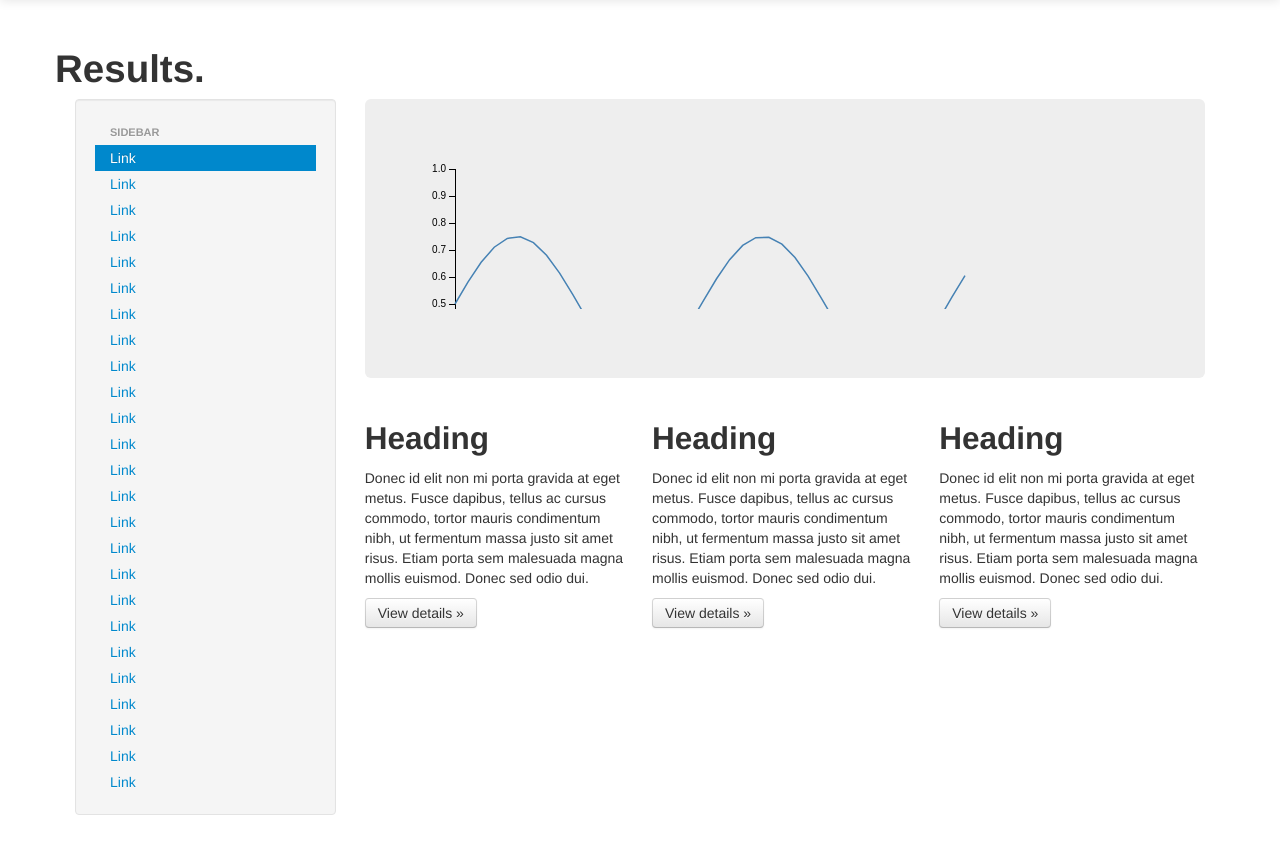
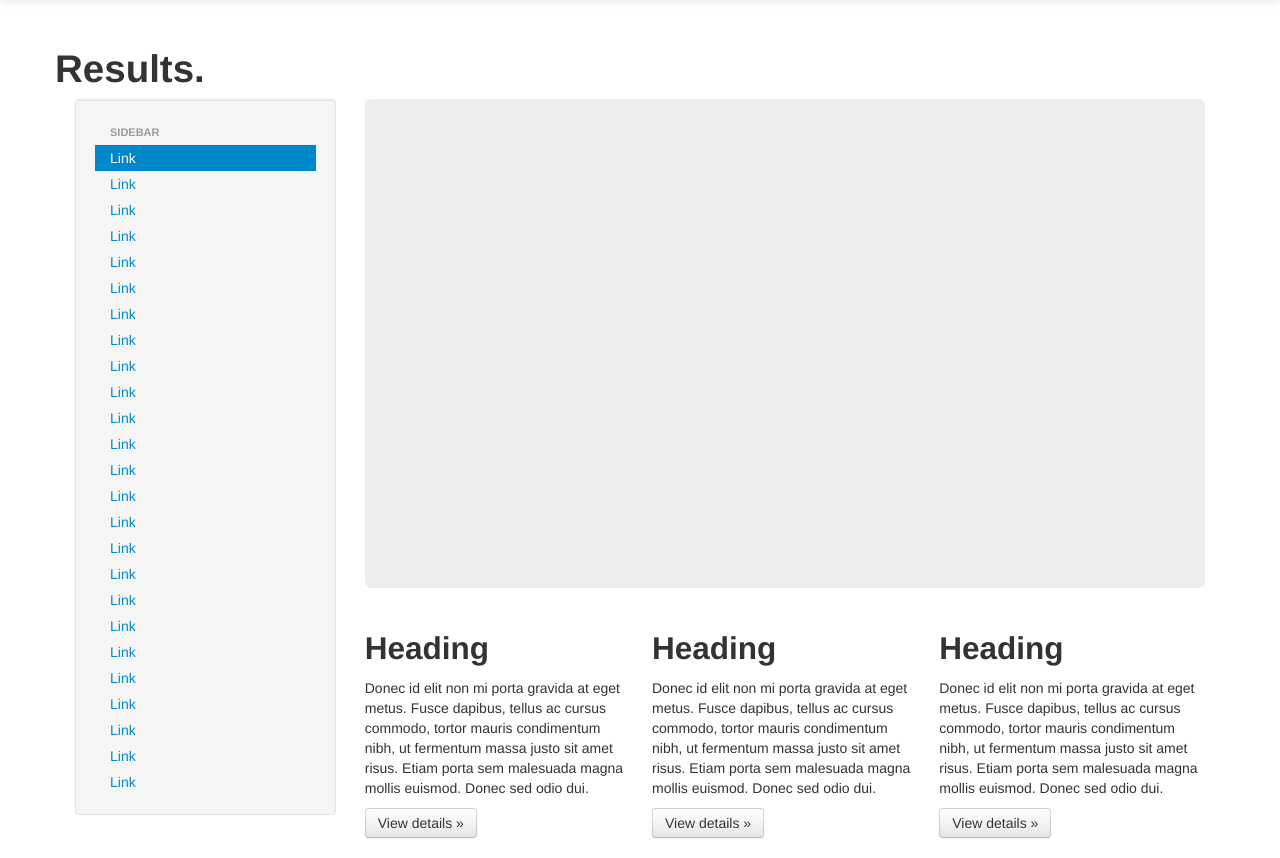
Before and after one commit to ishivvers/photometry_zp_server_web, a Flask app: page /results in a window 1280 px wide. Shown: the part 41-899 px from the top of the page. Before the commit the page ends 856 px from the top, so only its background shows below. Run offline with Flask 2, Linux system fonts and the light colour scheme; data that the repository does not hold is empty; some libraries are stand-ins or nearby versions.

Commit message:
got basic json fetch/result plot working

```diff
--- a/web/app/templates/results.html
+++ b/web/app/templates/results.html
@@ -67,58 +67,65 @@
 <script src="static/d3.v2.js"></script>
 <!-- THE LINE PLOT -->
 <script>
-// testing json calls
-d3.json( "{{ url_for('serve_data') }}",
-	function(data) {console.log(data);});
-
-var data = d3.range(40).map(function(i) {
-  return {x: i / 39, y: (Math.sin(i / 3) + 2) / 4};
-});
-
-
-var margin = {top: 10, right: 10, bottom: 20, left: 30},
-    width = 550 - margin.left - margin.right,
+// margins & size
+var margin = {top: 10, right: 10, bottom: 10, left: 70},
+    width = 600 - margin.left - margin.right,
     height = 300 - margin.top - margin.bottom;
 
-var x = d3.scale.linear()
-    .domain([0, 1])
+// scales
+var xScale = d3.scale.linear()
     .range([0, width]);
-
-var y = d3.scale.linear()
-    .domain([0, 1])
+var yScale = d3.scale.linear()
     .range([height, 0]);
 
+// axis generators
 var xAxis = d3.svg.axis()
-    .scale(x)
+    .scale(xScale)
     .orient("bottom");
-
 var yAxis = d3.svg.axis()
-    .scale(y)
+    .scale(yScale)
     .orient("left");
 
+// a line generator, called below
 var line = d3.svg.line()
-    .x(function(d) { return x(d.x); })
-    .y(function(d) { return y(d.y); });
+    .x(function(d) { return xScale(d.x); })
+    .y(function(d) { return yScale(d.y); });
 
+// the main image -- data added below in json call
 var svg = d3.select("#main_hero").append("svg")
-    .datum(data)
-    .attr("height", "48%")
+    .attr("height", "50%")
     .attr("width", "100%")
+	.attr("viewBox", "0 0 600 300")
   .append("g")
     .attr("transform", "translate(" + margin.left + "," + margin.top + ")");
 
+// insert the (empty) lines and axes into svg
 svg.append("g")
     .attr("class", "x axis")
-    .attr("transform", "translate(0," + height + ")")
-    .call(xAxis);
+    .attr("transform", "translate(0," + height + ")");
+svg.append("g")
+    .attr("class", "y axis");
+svg.append("path")
+    .attr("class", "line");
 
-svg.append("g")
-    .attr("class", "y axis")
-    .call(yAxis);
+// generate the axes and the line plot with json call:
+d3.json( "{{ url_for('serve_data') }}", function(data) {
+	// parse the domains, and put into the scales
+	xScale.domain([ d3.min(data, function(d){ return d.x;}), d3.max(data, function(d){return d.x;}) ]);
+	yScale.domain([ d3.min(data, function(d){ return d.y;}), d3.max(data, function(d){return d.y;}) ]);
 
-svg.append("path")
-    .attr("class", "line")
-    .attr("d", line);
+	// bind the data to our line plot, using the line generator above
+	svg.select("path.line").data( [data] );
+
+	// finally, draw the image
+	draw();
+});
+
+function draw() {
+	svg.select("g.x.axis").call(xAxis);
+	svg.select("g.y.axis").call(yAxis);
+	svg.select("path.line").attr("d", line);
+}
 </script>
 
 <script src="static/js/jquery.js"></script> <!-- this and below may be unnecessary -->
```
